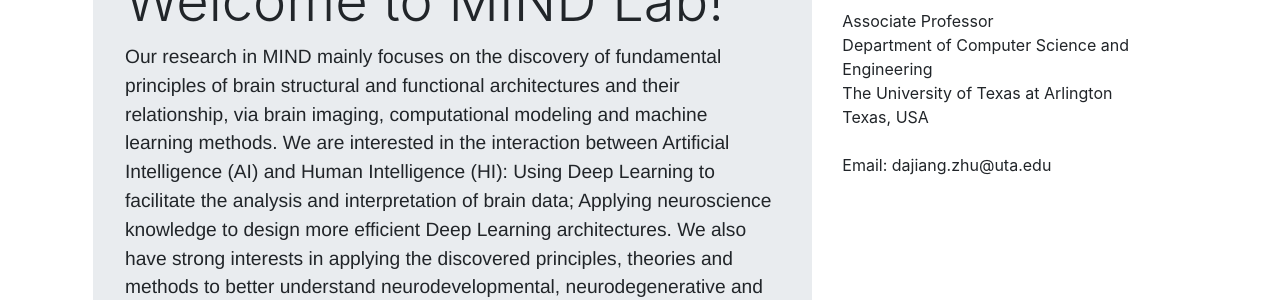
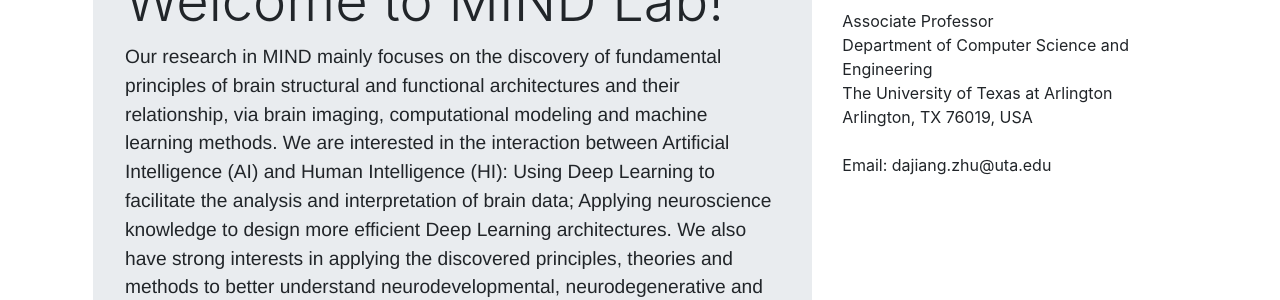
Before and after one commit to Deep-MI/Deep-MI.github.io, a Jekyll site: the page built from index.md, in a window 1280 px wide. Shown: the part 434-734 px from the top of the page. Built offline with Jekyll 4.4.1, drawn with Linux system fonts in a browser that asks for light colours; nearby versions of some CDN libraries; comment, search, counter and statistics services are not loaded.

Commit message:
Update sidebar.html

```diff
--- a/_includes/sidebar.html
+++ b/_includes/sidebar.html
@@ -5,7 +5,7 @@ Dajiang Zhu, Ph.D.<br>
 Associate Professor <br>
 Department of Computer Science and Engineering <br>
 The University of Texas at Arlington <br>
-Texas, USA <br>
+Arlington, TX 76019, USA <br>
 <br>
 Email: dajiang.zhu@uta.edu <br>
 </p>
```
